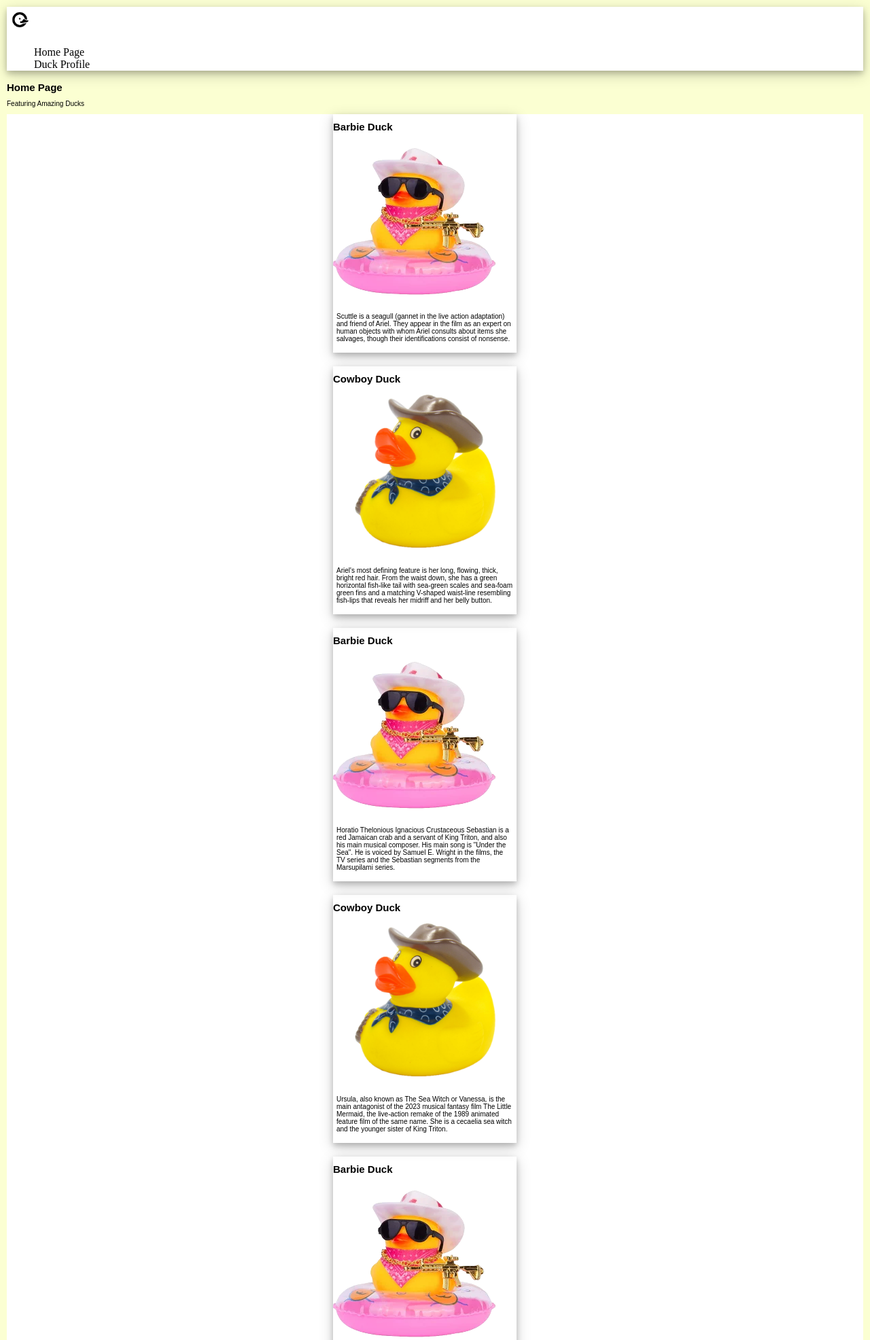
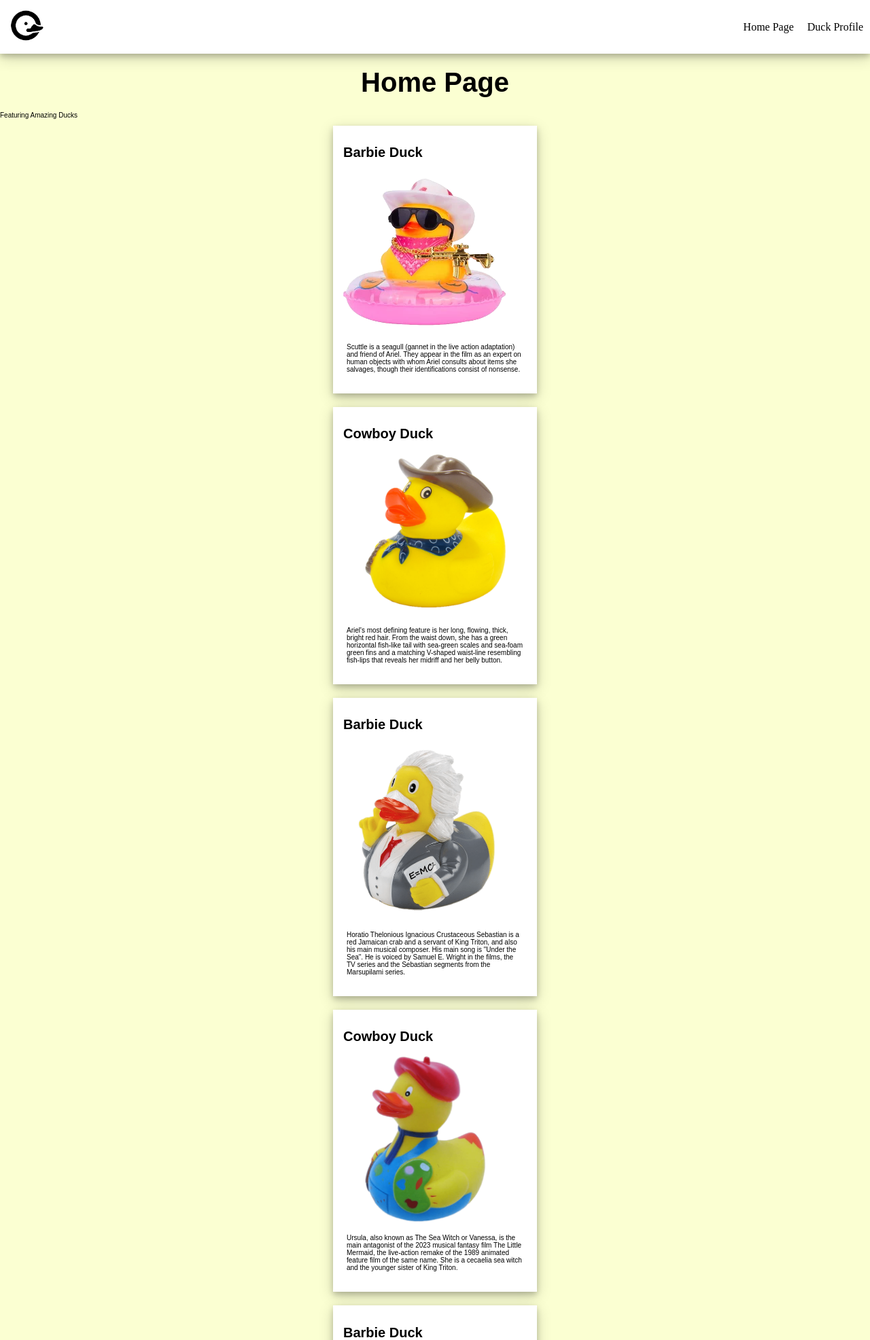
Before and after one commit to nic-gdes/create-a-duck-directory-ashley-grant, a PHP site: page / in a window 1280 px wide. Shown: the top 1972 px of the page at 68% size. Run offline with PHP 8.4, Linux system fonts and the light colour scheme.

Commit message:
Fixed more styling and some html

```diff
--- a/assets/css/style.css
+++ b/assets/css/style.css
@@ -1,22 +1,27 @@
 body {
     margin: 0;
     background-color: rgb(251, 255, 210);
-    padding: 10px
 }
 
 header img {
-    width: 40px;
+    width: 80px;
 }
 
-header {
+.top-header {
     background-color: white;
     box-shadow: 0 4px 8px 0 rgba(0, 0, 0, 0.2), 0 6px 20px 0 rgba(0, 0, 0, 0.19);
+}
 
+.home-page-title {
+    display: flex;
+    justify-content: center;
+    margin: 20px;
+    font-size: 40px;
 }
 
 h1 {
     font-family: Arial, Helvetica, sans-serif;
-    font-size: 15px;
+    font-size: 20px;
 }
 
 h3 {
@@ -25,12 +30,25 @@ h3 {
     font-size: 10px;
 }
 
+nav {
+    display: flex;
+    align-items: center;
+    justify-content: space-between;
+}
+
+header nav ul {
+    display: flex;
+    align-items: center;
+}
+
 nav ul li {
     list-style: none;
     text-decoration: none;
+    padding: 5px;
+    margin: 5px;
 }
 
-a{
+a {
     text-decoration: none;
     color: black;
 }
@@ -44,7 +62,6 @@ h1 {
     grid-template: 1fr / 300px;
     grid-gap: 20px;
     justify-content: center;
-    background-color: white;
 }
 
 .grid img {
@@ -55,10 +72,8 @@ h1 {
     display: grid;
     width: 90%;
     box-shadow: 0 4px 8px 0 rgba(0, 0, 0, 0.2), 0 6px 20px 0 rgba(0, 0, 0, 0.19);
-}
-
-.grid-img {
-    max-width: 100%;
+    padding: 15px;
+    background-color: white;
 }
 
 p {
@@ -78,8 +93,14 @@ footer {
 .footer-style {
     display: flex;
     align-items: center;
-    justify-content: space-around;
+    justify-content: center;
     font-size: 10px;
+}
+
+.footer-style ul {
+    padding: 0;
+    display: flex;
+    align-items: center;
 }
 
 
--- a/index.php
+++ b/index.php
@@ -3,13 +3,13 @@
 <head>
     <meta charset="UTF-8">
     <meta name="viewport" content="width=device-width, initial-scale=1.0">
-    <link rel="stylesheet" href="./assets/css/style.css">
+    <link rel="stylesheet" href="./assets/css/style.css?v=<?php echo time(); ?>">
     <title>Ducks</title>
 </head>
 <body>
-<header>
+<header class="top-header">
     <nav>
-        <img src="../assets/img/Duck Logo Black.png" alt="" />
+        <a href="/"><img src="../assets/img/Duck Logo Black.png" alt="Duck Logo in black and white"/></a>
         <ul>
             <li><a href="/">Home Page</a></li>
             <li><a href="./contact.php">Duck Profile</a></li>
@@ -17,37 +17,37 @@
     </nav>
 </header>
     <main>
-        <h1>Home Page</h1>
+        <h1 class="home-page-title">Home Page</h1>
         <h3>Featuring Amazing Ducks</h3>
         <div class="grid">
             <div class="grid-item">
                 <h1>Barbie Duck</h1>
-                <img class="grid-img" src="./assets/img/Barbie-Duck.png" alt="">
+                <img class="grid-img" src="./assets/img/Barbie-Duck.png" alt="Rubber Duck that looks like Barbie">
                 <p>Scuttle is a seagull (gannet in the live action adaptation) and friend of Ariel. They appear in the film as an expert on human objects with whom Ariel consults about items she salvages, though their identifications consist of nonsense.</p>
             </div>
             <div class="grid-item">
                 <h1>Cowboy Duck</h1>
-                <img class="grid-img" src="./assets/img/Cowboy-Duck.png" alt="">
+                <img class="grid-img" src="./assets/img/Cowboy-Duck.png" alt="Rubber Duck that looks like a cowboy">
                 <p>Ariel's most defining feature is her long, flowing, thick, bright red hair. From the waist down, she has a green horizontal fish-like tail with sea-green scales and sea-foam green fins and a matching V-shaped waist-line resembling fish-lips that reveals her midriff and her belly button.</p>
             </div>
             <div class="grid-item">
                 <h1>Barbie Duck</h1>
-                <img class="grid-img" src="./assets/img/Barbie-Duck.png" alt="">
+                <img class="grid-img" src="./assets/img/Einstein-Duck.png" alt="Rubber Duck that looks like Einstein">
                 <p>Horatio Thelonious Ignacious Crustaceous Sebastian is a red Jamaican crab and a servant of King Triton, and also his main musical composer. His main song is "Under the Sea". He is voiced by Samuel E. Wright in the films, the TV series and the Sebastian segments from the Marsupilami series.</p>
             </div>
             <div class="grid-item">
                 <h1>Cowboy Duck</h1>
-                <img class="grid-img" src="./assets/img/Cowboy-Duck.png" alt="">
+                <img class="grid-img" src="./assets/img/Art-Duck.png" alt="Rubber Duck that looks like an artist">
                 <p>Ursula, also known as The Sea Witch or Vanessa, is the main antagonist of the 2023 musical fantasy film The Little Mermaid, the live-action remake of the 1989 animated feature film of the same name. She is a cecaelia sea witch and the younger sister of King Triton.</p>
             </div>
             <div class="grid-item">
                 <h1>Barbie Duck</h1>
-                <img class="grid-img" src="./assets/img/Barbie-Duck.png" alt="">
+                <img class="grid-img" src="./assets/img/Original-Duck.png" alt="Rubber Duck that looks like the original rubber duck">
                 <p>Ursula, also known as The Sea Witch or Vanessa, is the main antagonist of the 2023 musical fantasy film The Little Mermaid, the live-action remake of the 1989 animated feature film of the same name. She is a cecaelia sea witch and the younger sister of King Triton.</p>
             </div>
             <div class="grid-item">
                 <h1>Cowboy Duck</h1>
-                <img class="grid-img" src="./assets/img/Cowboy-Duck.png" alt="">
+                <img class="grid-img" src="./assets/img/Airforce-Duck.png" alt="Rubber Duck that looks like a US Airforce Officer">
                 <p>Ursula, also known as The Sea Witch or Vanessa, is the main antagonist of the 2023 musical fantasy film The Little Mermaid, the live-action remake of the 1989 animated feature film of the same name. She is a cecaelia sea witch and the younger sister of King Triton.</p>
             </div>
         </div>
```
Also changed, not shown: assets/img/Airforce-Duck.png (added), assets/img/Art-Duck.png (added), assets/img/Einstein-Duck.png (added), assets/img/Original-Duck.png (added), 3 other files.
